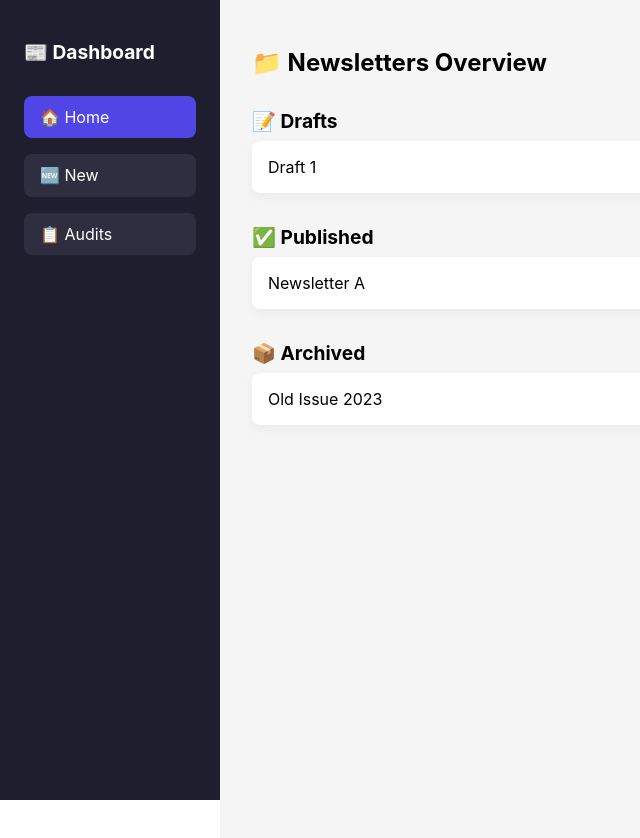
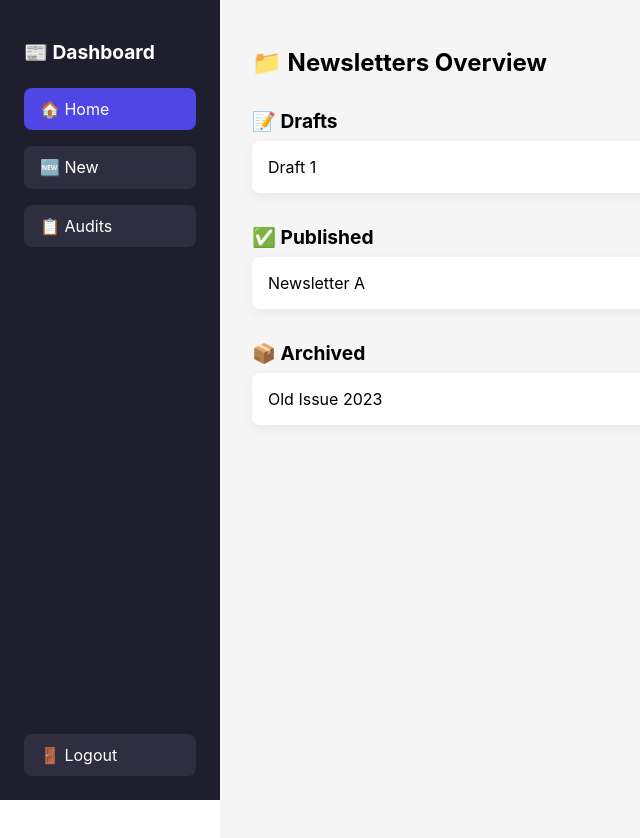
Before and after one commit to Rus0804/Ai-Newsletter, a React (Create React App) app in the folder frontend/: page / in a window 1280 px wide. Shown: the top 838 px of the page, without its empty margins (0-640 px from the left). Built offline with nearby package versions, Linux system fonts and the light colour scheme.

Commit message:
added logout

```diff
--- a/frontend/src/pages/Login.js
+++ b/frontend/src/pages/Login.js
@@ -38,7 +38,6 @@ function LoginPage() {
             return;
           }
 
-          // Dummy signup logic
           setError("");
           alert("Signup successful. Please login.");
           setIsSignup(false);
--- a/frontend/src/pages/Sidebar.css
+++ b/frontend/src/pages/Sidebar.css
@@ -8,19 +8,31 @@
   position: fixed;
   left: 0;
   top: 0;
+
+  display: flex;
+  flex-direction: column;
 }
 
 .sidebar-title {
-  margin-bottom: 2rem;
   font-size: 1.2rem;
+  margin-bottom: 1.5rem;
 }
 
+/* This holds both nav links and logout button */
+.sidebar-content {
+  display: flex;
+  flex-direction: column;
+  flex: 1;
+}
+
+/* Nav links at top */
 .nav-links {
   display: flex;
   flex-direction: column;
   gap: 1rem;
 }
 
+/* Buttons look the same */
 .nav-button {
   text-decoration: none;
   color: white;
@@ -30,7 +42,26 @@
   transition: 0.3s;
 }
 
+/* Highlight on hover or active */
 .nav-button:hover,
 .nav-button.active {
   background-color: #4f46e5;
 }
+
+/* Logout button at bottom */
+.logout-button {
+  margin-top: auto; /* Pushes it to bottom of .sidebar-content */
+  border: none;
+  cursor: pointer;
+  text-align: left;
+  font: inherit;
+  background-color: #2e2e40;
+  color: white;
+  padding: 0.7rem 1rem;
+  border-radius: 8px;
+  transition: 0.3s;
+}
+
+.logout-button:hover {
+  background-color: #e53e3e;
+}
--- a/frontend/src/pages/Sidebar.js
+++ b/frontend/src/pages/Sidebar.js
@@ -1,11 +1,20 @@
 import React from "react";
-import { NavLink } from "react-router-dom";
+import { NavLink, useNavigate } from "react-router-dom";
 import "./Sidebar.css";
 
 function Sidebar() {
+  const navigate = useNavigate();
+
+  const handleLogout = () => {
+    localStorage.removeItem("authToken");
+    navigate("/login");
+  };
+
   return (
     <div className="sidebar">
       <h2 className="sidebar-title">📰 Dashboard</h2>
+
+      <div className="sidebar-content">
         <nav className="nav-links">
           <NavLink to="/" end className="nav-button">
             🏠 Home
@@ -17,6 +26,11 @@ function Sidebar() {
             📋 Audits
           </NavLink>
         </nav>
+
+        <button className="nav-button logout-button" onClick={handleLogout}>
+          🚪 Logout
+        </button>
+      </div>
     </div>
   );
 }
```
Lines whose indentation alone changed are shown as unchanged.
